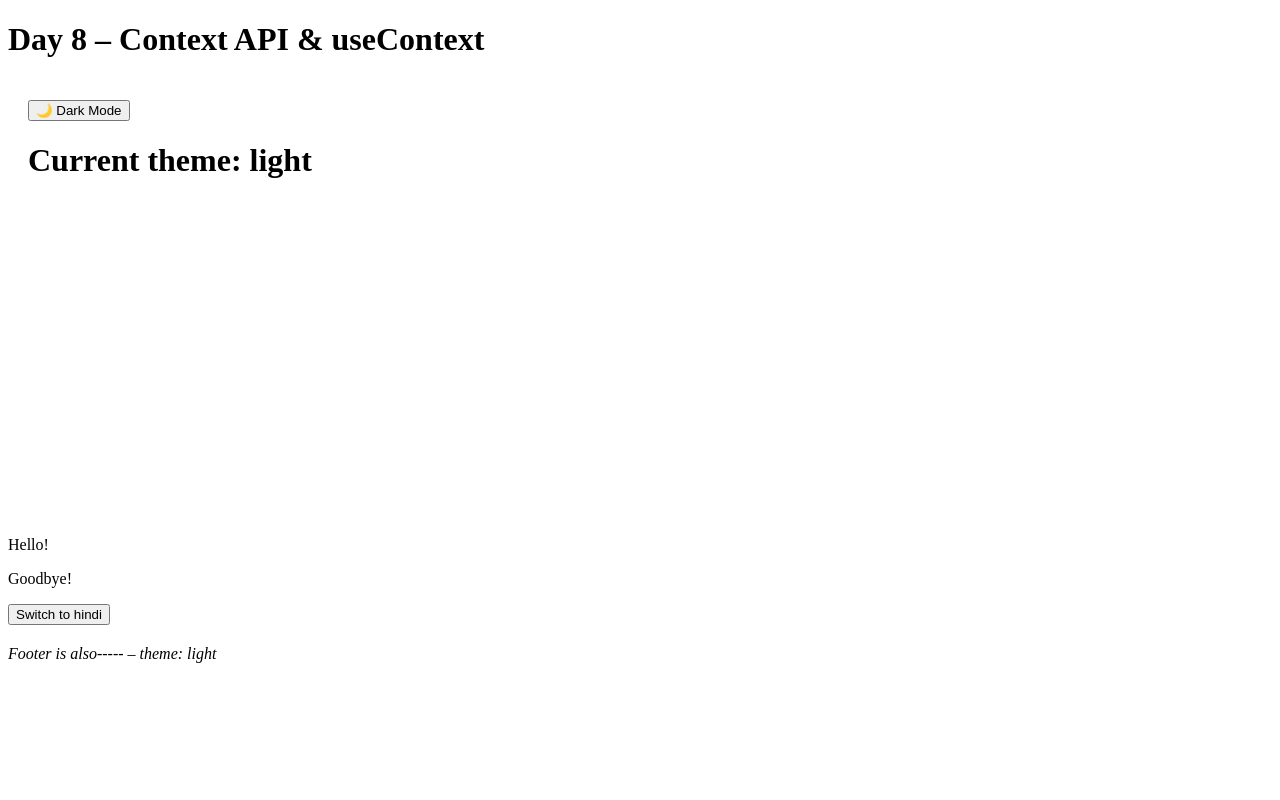
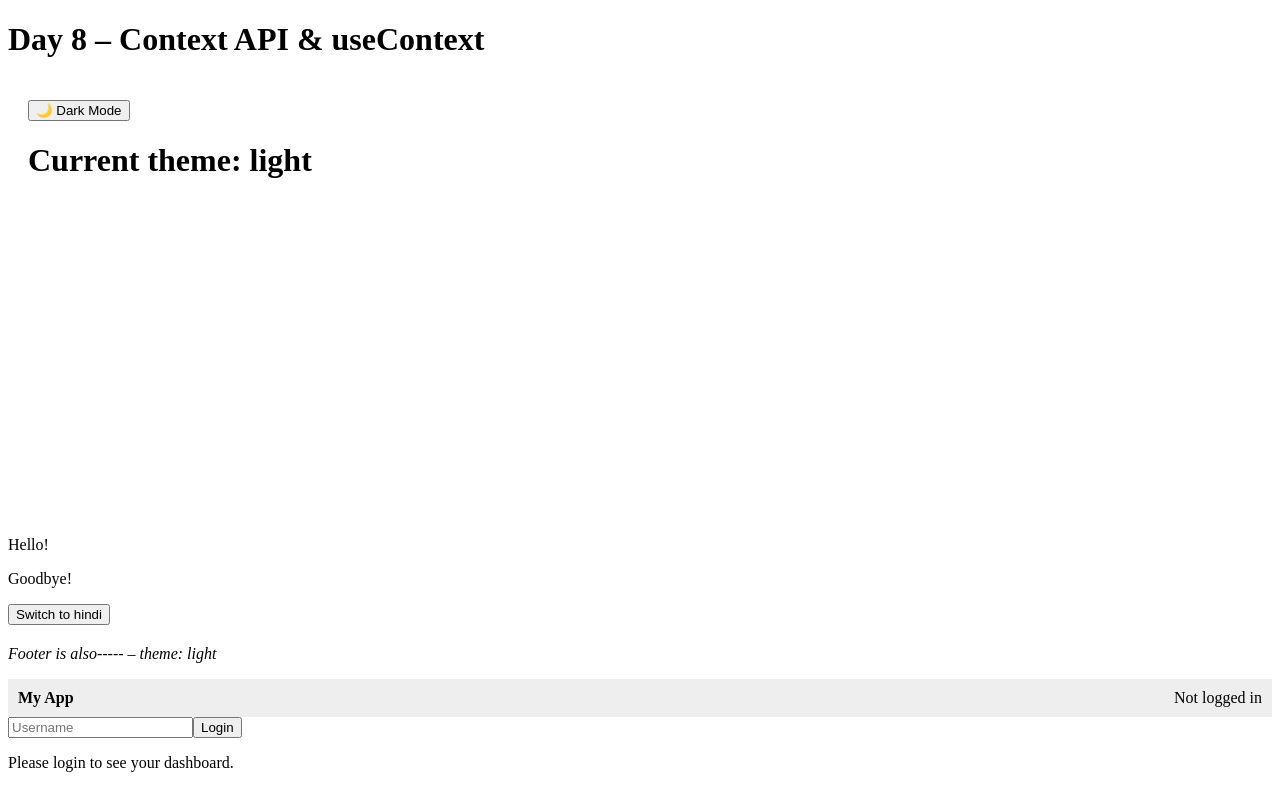
Before and after one commit to Nitesh-Ray/2026-revice, a React (Vite) app: page / in a window 1280 px wide. Built offline with nearby package versions, Linux system fonts and the light colour scheme.

Commit message:
login logout add

```diff
--- a/day8/App.jsx
+++ b/day8/App.jsx
@@ -1,6 +1,9 @@
 import ThemeSwitcher from "./components/ThemeSwitcher";
 import Footer from "./components/Footer";
 import LanguageSwitcher from "./components/LanguageSwitcher";
+import Navbar from "./components/Navbar";
+import LoginForm from "./components/LoginForm";
+import Dashboard from "./components/Dashboard";
 
 function App() {
   return <div>
@@ -9,6 +12,12 @@ function App() {
     <LanguageSwitcher />
 
     <Footer />
+
+    <Navbar />
+
+    <LoginForm />
+
+    <Dashboard />
   </div>;
 }
 export default App;
--- a/day8/Main.jsx
+++ b/day8/Main.jsx
@@ -4,14 +4,17 @@ import App from "./App.jsx";
 // import { ThemeProvider } from './context/ThemeContext';
 import {ThemeProvider} from "./context/ThemeContext.jsx";
 import { LanguageProvider } from './context/LanguageContext';
+import { AuthProvider } from "./context/AuthContext.jsx";
 
 
 createRoot(document.getElementById("root")).render(
   <StrictMode>
     <ThemeProvider>
       <LanguageProvider>
-        <h1>Day 8 – Context API & useContext </h1>
-        <App />
+        <AuthProvider>
+          <h1>Day 8 – Context API & useContext </h1>
+          <App />
+        </AuthProvider>
       </LanguageProvider>
     </ThemeProvider>
   </StrictMode>,
--- /dev/null
+++ b/day8/components/Dashboard.jsx
@@ -0,0 +1,16 @@
+import { useAuth } from '../context/AuthContext';
+
+function Dashboard() {
+  const { user } = useAuth();
+
+  if (!user) return <p>Please login to see your dashboard.</p>;
+
+  return (
+    <div>
+      <h2>Dashboard</h2>
+      <p>Secret data for {user.username}...</p>
+    </div>
+  );
+}
+
+export default Dashboard;
--- /dev/null
+++ b/day8/components/LoginForm.jsx
@@ -0,0 +1,29 @@
+import { useState } from 'react';
+import { useAuth } from '../context/AuthContext';
+
+function LoginForm() {
+  const [username, setUsername] = useState('');
+  const { login, user } = useAuth();
+
+  if (user) {
+    return <p>You are logged in as {user.username}. <button onClick={() => login('')}>Logout</button></p>;
+  }
+
+  const handleSubmit = (e) => {
+    e.preventDefault();
+    if (username.trim()) login(username);
+  };
+
+  return (
+    <form onSubmit={handleSubmit}>
+      <input
+        value={username}
+        onChange={(e) => setUsername(e.target.value)}
+        placeholder="Username"
+      />
+      <button type="submit">Login</button>
+    </form>
+  );
+}
+
+export default LoginForm;
--- /dev/null
+++ b/day8/components/Navbar.jsx
@@ -0,0 +1,33 @@
+import { useAuth } from '../context/AuthContext';
+import { useTheme } from '../context/ThemeContext';
+
+function Navbar() {
+  const { user, logout } = useAuth();
+  const { theme } = useTheme();
+
+  const navStyle = {
+    background: theme === 'light' ? '#eee' : '#444',
+    padding: '10px',
+    display: 'flex',
+    justifyContent: 'space-between',
+    alignItems: 'center',
+  };
+
+  return (
+    <nav style={navStyle}>
+      <strong>My App</strong>
+      <div>
+        {user ? (
+          <>
+            <span>Welcome, {user.username} </span>
+            <button onClick={logout}>Logout</button>
+          </>
+        ) : (
+          <span>Not logged in</span>
+        )}
+      </div>
+    </nav>
+  );
+}
+
+export default Navbar;
--- /dev/null
+++ b/day8/context/AuthContext.jsx
@@ -0,0 +1,31 @@
+import { createContext, useState, useContext } from 'react';
+
+const AuthContext = createContext();
+
+export const useAuth = () => {
+  const context = useContext(AuthContext);
+  if (!context) throw new Error('useAuth must be inside AuthProvider');
+  return context;
+};
+
+export const AuthProvider = ({ children }) => {
+  const [user, setUser] = useState(null); // null = not logged in
+
+  const login = (username) => {
+    setUser({ username });
+  };
+
+  const logout = () => {
+    setUser(null);
+  };
+
+  const value = { user, login, logout };
+
+  return (
+    <AuthContext.Provider value={value}>
+      {children}
+    </AuthContext.Provider>
+  );
+};
+
+export default AuthContext;
```
